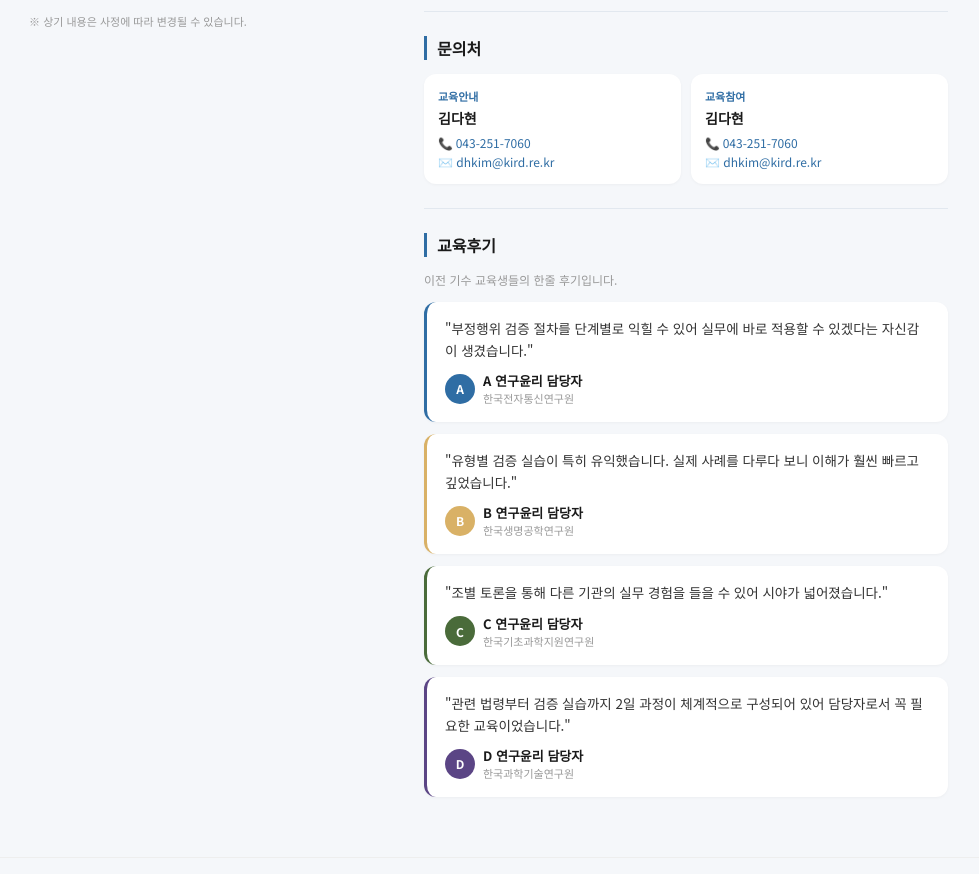
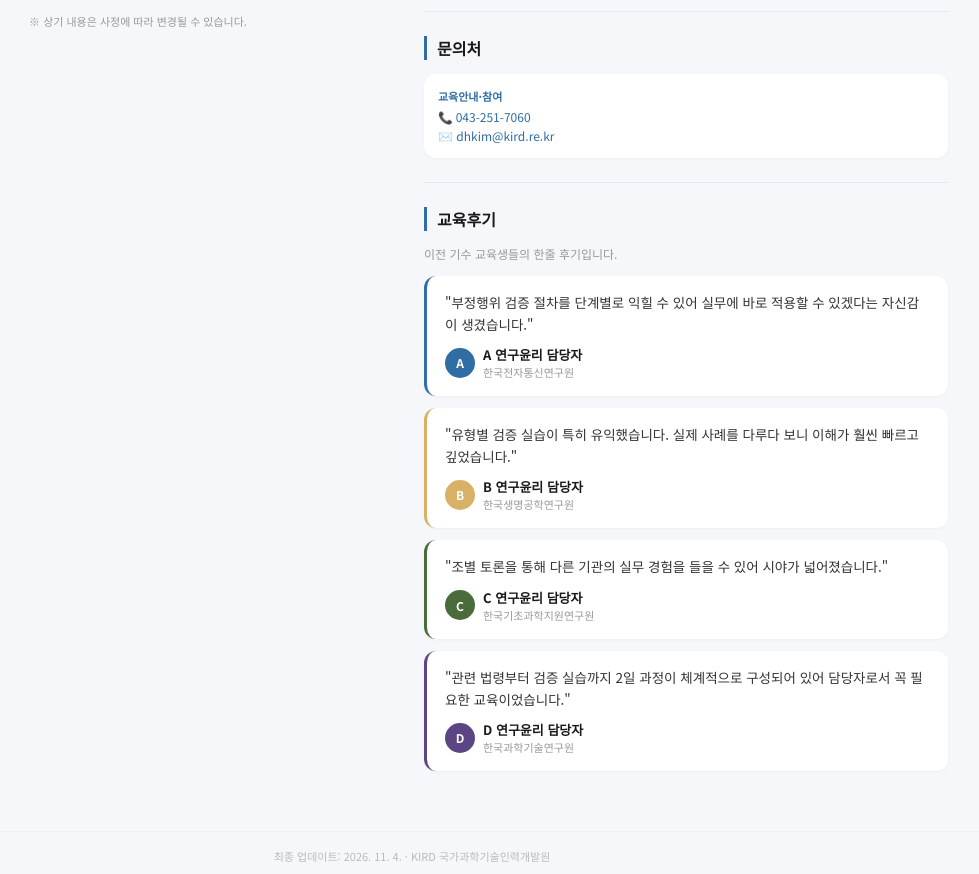
Before and after one commit to kird0/kird-guide, a plain HTML site: page yunlisimhwa-3.html in a window 1280 px wide. Shown: the part 1516-2390 px from the top of the page, without its empty margins (228-1207 px from the left). Drawn offline with Linux system fonts and the light colour scheme.

Commit message:
연구윤리 심화과정 3기: 문의처 통합 및 담당자 이름 삭제
- 동일 연락처였던 '교육안내'·'교육참여'를 '교육안내·참여' 하나로 통합
- 담당자 이름 제거 (전화·이메일은 유지)
- 문의처가 1건일 때 2단 그리드가 반칸만 차지하지 않도록 단일 열로 처리
- 이름이 비어 있을 때 빈 줄이 생기지 않도록 렌더 조건 추가

Co-Authored-By: Claude Opus 5 <noreply@anthropic.com>
Claude-Session: https://claude.ai/code/session_01EkN7TQL4Lx2E2H4b1zd9GR

```diff
--- a/yunlisimhwa-3.html
+++ b/yunlisimhwa-3.html
@@ -415,8 +415,7 @@ var DEFAULT_DATA = {
     date: ""
   }],
   contacts: [
-    { role: "교육안내", name: "김다현", phone: "043-251-7060", email: "dhkim@kird.re.kr" },
-    { role: "교육참여", name: "김다현", phone: "043-251-7060", email: "dhkim@kird.re.kr" }
+    { role: "교육안내·참여", name: "", phone: "043-251-7060", email: "dhkim@kird.re.kr" }
   ],
   reviews: [
     { name: "A 연구윤리 담당자", org: "한국전자통신연구원", text: "부정행위 검증 절차를 단계별로 익힐 수 있어 실무에 바로 적용할 수 있겠다는 자신감이 생겼습니다." },
@@ -836,11 +835,11 @@ function InfoTab(props) {
 
     /* 문의처 */
     h(SubTitle, null, "문의처"),
-    h("div", { style: { display: "grid", gridTemplateColumns: "1fr 1fr", gap: "10px" } },
+    h("div", { style: { display: "grid", gridTemplateColumns: data.contacts.length > 1 ? "1fr 1fr" : "1fr", gap: "10px" } },
       data.contacts.map(function (c, i) {
         return h(Card, { key: i, style: { margin: 0, padding: "14px" } },
           h("div", { style: { fontSize: "11px", color: "#2f6da4", fontWeight: 600, marginBottom: "4px" } }, c.role),
-          h("div", { style: { fontSize: "14px", fontWeight: 700, color: "#1a1a1a", marginBottom: "6px" } }, c.name),
+          c.name && h("div", { style: { fontSize: "14px", fontWeight: 700, color: "#1a1a1a", marginBottom: "6px" } }, c.name),
           h("a", { href: "tel:" + c.phone, style: { display: "block", fontSize: "12px", color: "#2f6da4", textDecoration: "none" } }, "📞 " + c.phone),
           h("a", { href: "mailto:" + c.email, style: { display: "block", fontSize: "12px", color: "#2f6da4", textDecoration: "none", marginTop: "2px", wordBreak: "break-all" } }, "✉️ " + c.email)
         );
```
